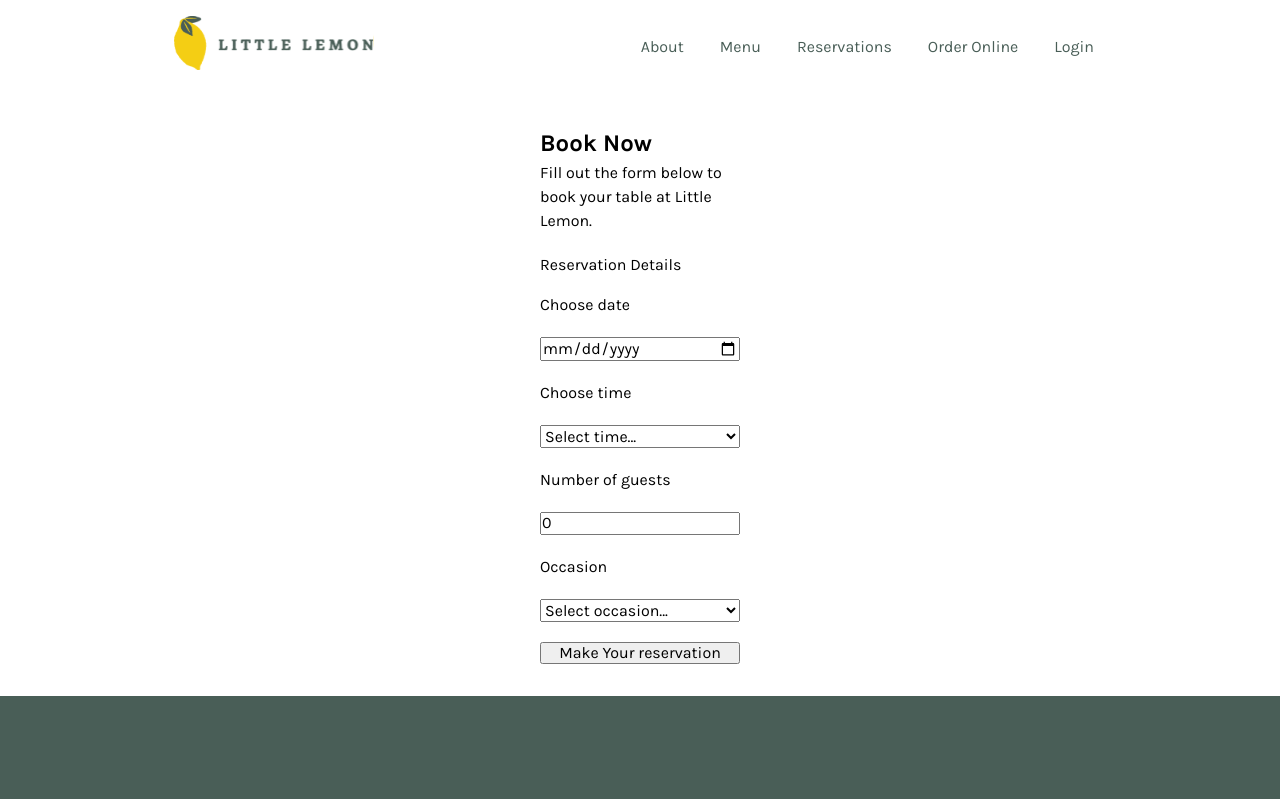
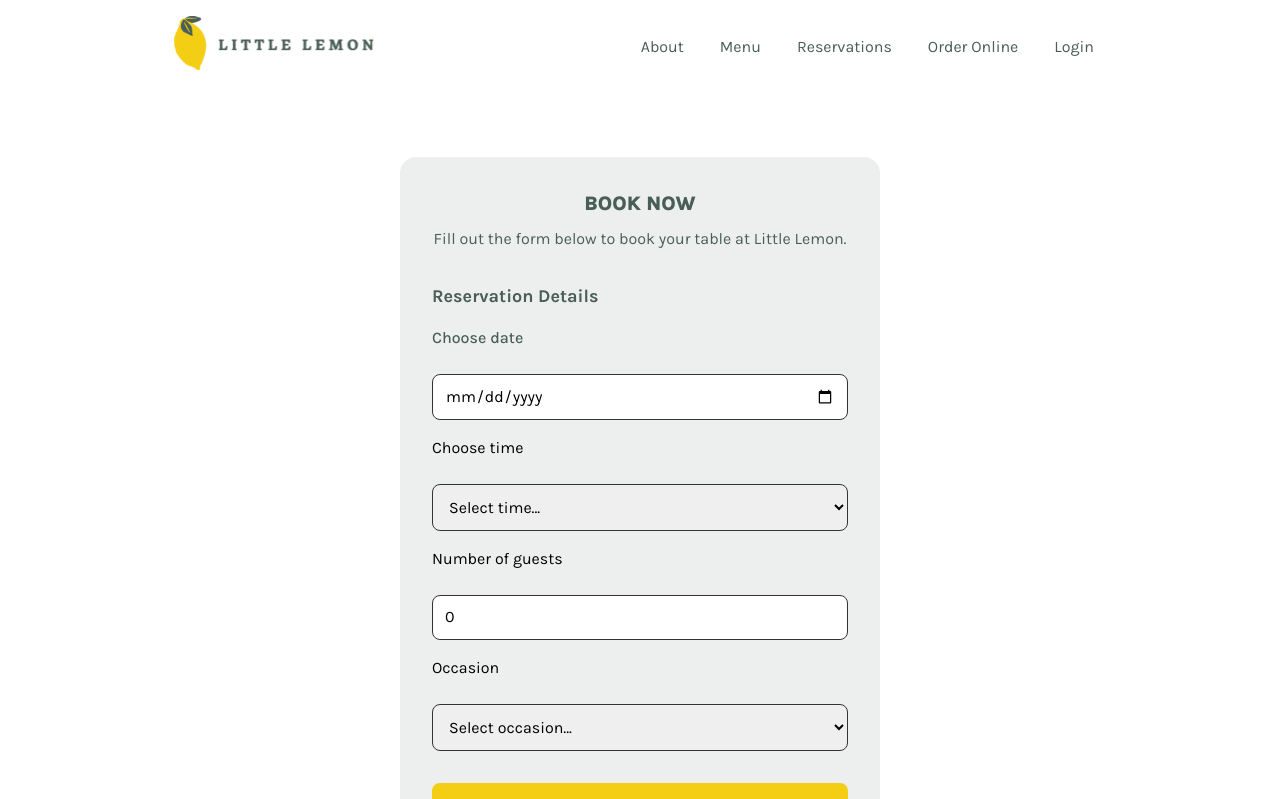
Before and after one commit to saltarin/capstone-app, a React (Vite) app: page /booking in a window 1280 px wide. Shown: the top 799 px of the page. Built offline with nearby package versions, Linux system fonts and the light colour scheme; a web font is replaced by a local one.

Commit message:
feat: add BookingForm ux improvements

```diff
--- a/src/components/BookingForm/index.jsx
+++ b/src/components/BookingForm/index.jsx
@@ -2,6 +2,7 @@ import { useFormik } from "formik";
 import * as Yup from "yup";
 import { fetchAPI } from "../../bin/api";
 import { getMidnightUTC } from "../../utils/date";
+import style from "./style.module.css";
 
 const initialValues = {
   ["res-date"]: "",
@@ -37,21 +38,28 @@ export default function BookingForm({ availableTimes, dispatch, onSubmit }) {
 
   return (
     <form
+      className={style.formContainer}
       aria-labelledby="booking-form-title"
       aria-describedby="booking-form-description"
-      style={{ display: "grid", maxWidth: "200px", gap: "20px" }}
       onSubmit={formik.handleSubmit}
     >
-      <header>
-        <h2 id="booking-form-title">Book Now</h2>
-        <p id="booking-form-description">
+      <header className={style.formHeader}>
+        <h2 id="booking-form-title" className={`${style.formTitle} section-title`}>
+          Book Now
+        </h2>
+        <p id="booking-form-description" className="paragraph-text">
           Fill out the form below to book your table at Little Lemon.
         </p>
       </header>
-      <fieldset style={{ display: "grid", maxWidth: "200px", gap: "20px" }}>
-        <legend style={{ margin: "1rem 0" }}>Reservation Details</legend>
-        <label htmlFor="res-date">Choose date</label>
+
+      <fieldset className={style.fieldset}>
+        <legend className={`${style.legend} card-title`}>Reservation Details</legend>
+
+        <label className={`${style.label} highlight-text`} htmlFor="res-date">
+          Choose date
+        </label>
         <input
+          className={style.input}
           type="date"
           id="res-date"
           name="res-date"
@@ -70,16 +78,19 @@ export default function BookingForm({ availableTimes, dispatch, onSubmit }) {
         {formik.errors["res-date"] && formik.touched["res-date"] && (
           <div
             id="res-date-error"
+            className={style.error}
             aria-live="assertive"
-            style={{ color: "red" }}
             role="alert"
           >
             {formik.errors["res-date"]}
           </div>
         )}
 
-        <label htmlFor="res-time">Choose time</label>
+        <label className={style.label} htmlFor="res-time">
+          Choose time
+        </label>
         <select
+          className={style.select}
           id="res-time"
           name="res-time"
           onChange={formik.handleChange}
@@ -104,16 +115,19 @@ export default function BookingForm({ availableTimes, dispatch, onSubmit }) {
         {formik.errors["res-time"] && formik.touched["res-time"] && (
           <div
             id="res-time-error"
+            className={style.error}
             aria-live="assertive"
-            style={{ color: "red" }}
             role="alert"
           >
             {formik.errors["res-time"]}
           </div>
         )}
 
-        <label htmlFor="guests">Number of guests</label>
+        <label className={style.label} htmlFor="guests">
+          Number of guests
+        </label>
         <input
+          className={style.input}
           type="number"
           id="guests"
           name="guests"
@@ -132,16 +146,19 @@ export default function BookingForm({ availableTimes, dispatch, onSubmit }) {
         {formik.errors.guests && formik.touched.guests && (
           <div
             id="guests-error"
+            className={style.error}
             aria-live="assertive"
-            style={{ color: "red" }}
             role="alert"
           >
             {formik.errors.guests}
           </div>
         )}
 
-        <label htmlFor="occasion">Occasion</label>
+        <label className={style.label} htmlFor="occasion">
+          Occasion
+        </label>
         <select
+          className={style.select}
           id="occasion"
           name="occasion"
           onChange={formik.handleChange}
@@ -160,18 +177,19 @@ export default function BookingForm({ availableTimes, dispatch, onSubmit }) {
         {formik.errors.occasion && formik.touched.occasion && (
           <div
             id="occasion-error"
+            className={style.error}
             aria-live="assertive"
-            style={{ color: "red" }}
             role="alert"
           >
             {formik.errors.occasion}
           </div>
         )}
       </fieldset>
+
       <input
+        className={style.submitButton}
         type="submit"
         value="Make Your reservation"
-        role="button"
         disabled={!formik.isValid}
       />
     </form>
--- /dev/null
+++ b/src/components/BookingForm/style.module.css
@@ -0,0 +1,79 @@
+.formContainer {
+    background-color: var(--highlight-light-gray);
+    padding: 2rem;
+    border-radius: 16px;
+    width: 100%;
+    max-width: 480px;
+    margin: 2rem auto;
+}
+
+.formHeader {
+    margin-bottom: 2rem;
+    text-align: center;
+}
+
+.formTitle {
+    color: var(--primary-dark-green);
+    margin-bottom: 0.5rem;
+}
+
+.fieldset {
+    display: grid;
+    gap: 1rem;
+    margin-bottom: 2rem;
+}
+
+.legend {
+    color: var(--primary-dark-green);
+    margin-bottom: 1rem;
+}
+
+.label {
+    display: block;
+    margin-bottom: 0.5rem;
+}
+
+.input,
+.select {
+    width: 100%;
+    padding: 0.75rem;
+    border: 1px solid var(--highlight-dark-gray);
+    border-radius: 8px;
+    font-family: var(--karla);
+    font-size: 16px;
+}
+
+.input:focus,
+.select:focus {
+    outline: 2px solid var(--primary-yellow);
+    border-color: var(--primary-yellow);
+}
+
+.error {
+    color: #ff0000;
+    font-size: 14px;
+    margin-top: 0.25rem;
+}
+
+.submitButton {
+    background-color: var(--primary-yellow);
+    color: var(--highlight-dark-gray);
+    font-family: var(--karla);
+    font-weight: 700;
+    font-size: 16px;
+    padding: 1rem 2rem;
+    border: none;
+    border-radius: 8px;
+    cursor: pointer;
+    width: 100%;
+    transition: background-color 0.2s;
+}
+
+.submitButton:hover {
+    background-color: #e5c113;
+}
+
+.submitButton:disabled {
+    background-color: var(--highlight-light-gray);
+    cursor: not-allowed;
+}
```
